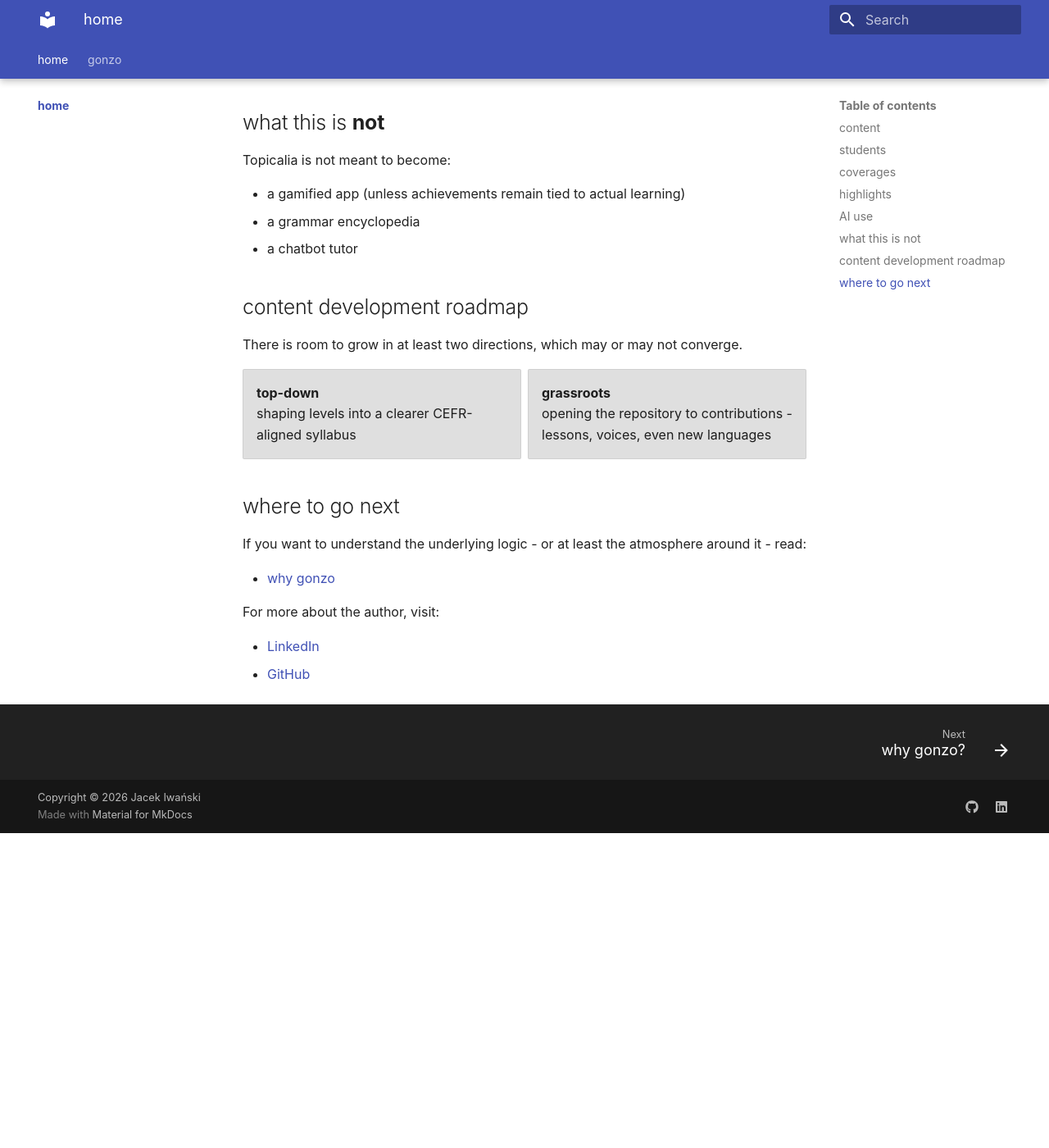
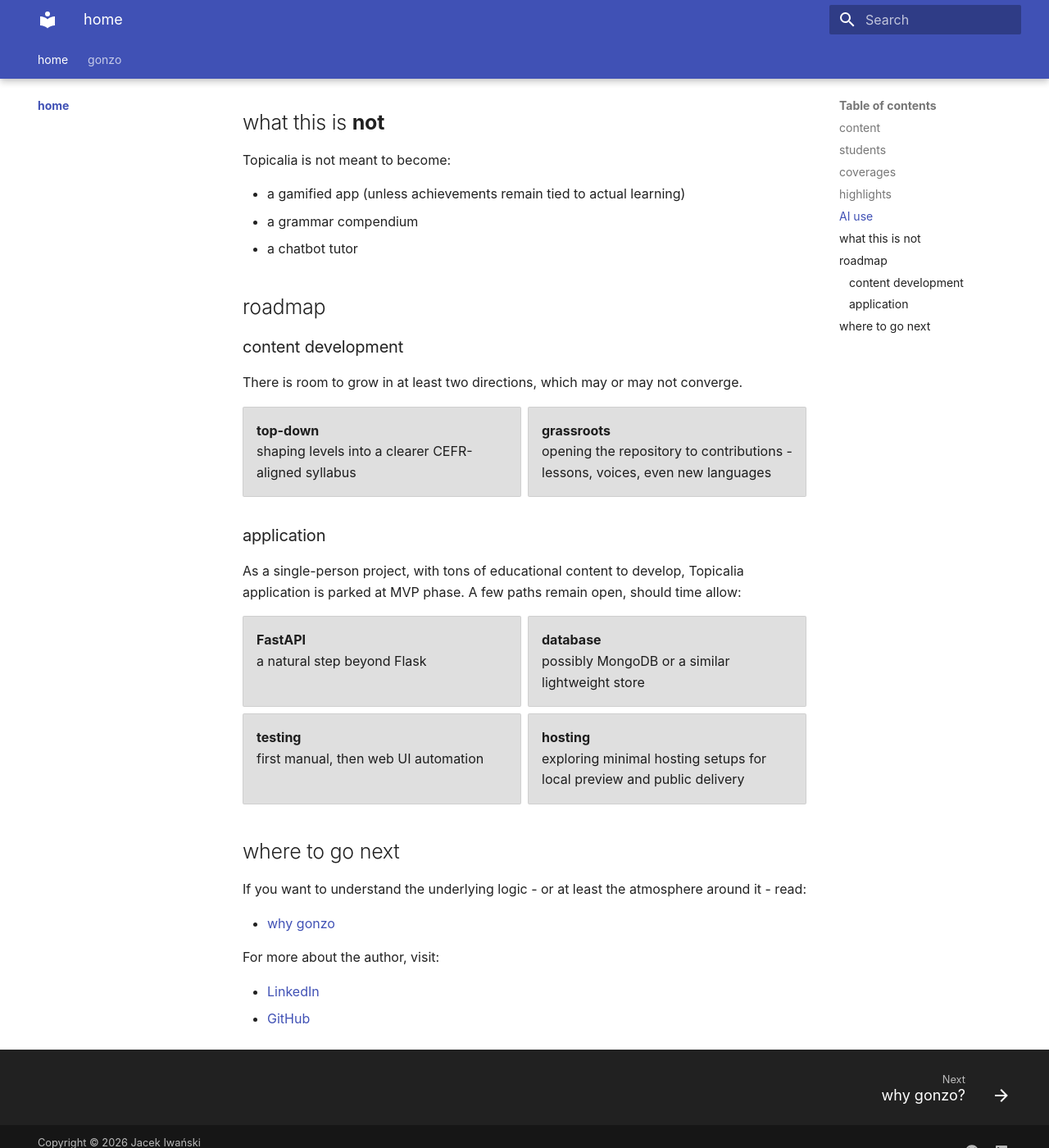
Before and after one commit to jiwanski/topicalia2-notes, an MkDocs documentation site: the page built from docs/index.md, in a window 1280 px wide and 1400 px high, scrolled down 4968 px. Shown: the whole window at 82% size. Built offline with MkDocs 1.6.1 and Material for MkDocs 9.7.7, drawn with Linux system fonts in a browser that asks for light colours; before the commit the page ends 5984 px from its top, so only the background shows below that.

Commit message:
elaborate on roadmap

```diff
--- a/docs/index.md
+++ b/docs/index.md
@@ -73,16 +73,29 @@ Content is currently AI-generated and then curated by hand, though not in a way
 Topicalia is not meant to become:
 
 - a gamified app (unless achievements remain tied to actual learning)
-- a grammar encyclopedia
+- a grammar compendium
 - a chatbot tutor
 
-## content development roadmap
+## roadmap
+
+### content development
 
 There is room to grow in at least two directions, which may or may not converge.
 
 <div class="grid cards" markdown>
 - **top-down**<br/>shaping levels into a clearer CEFR-aligned syllabus
 - **grassroots**<br/>opening the repository to contributions - lessons, voices, even new languages
+</div>
+
+### application
+
+As a single-person project, with tons of educational content to develop, Topicalia application is parked at MVP phase. A few paths remain open, should time allow:
+
+<div class="grid cards" markdown>
+- **FastAPI**<br/>a natural step beyond Flask
+- **database**<br/>possibly MongoDB or a similar lightweight store
+- **testing**<br/>first manual, then web UI automation
+- **hosting**<br/>exploring minimal hosting setups for local preview and public delivery
 </div>
 
 ## where to go next
```
